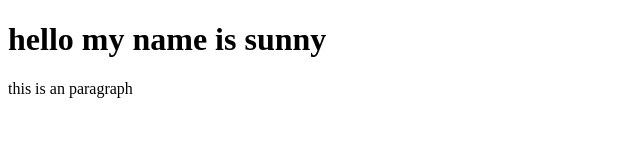
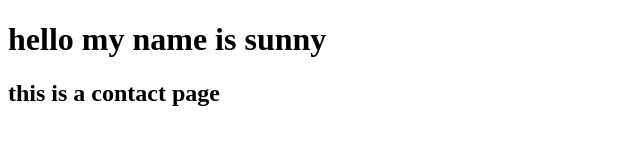
Before and after one commit to thakur-sunny/GitRevision, a plain HTML site: page index.html in a window 1280 px wide. Shown: the whole page, without its empty margins (0-640 px from the left). Drawn offline with Linux system fonts and the light colour scheme.

Commit message:
add contact apge

```diff
--- a/index.html
+++ b/index.html
@@ -7,6 +7,6 @@
   </head>
   <body>
     <h1>hello my name is sunny</h1>
-    <p>this is an paragraph</p>
+    <h2>this is a contact page</h2>
   </body>
 </html>
```
